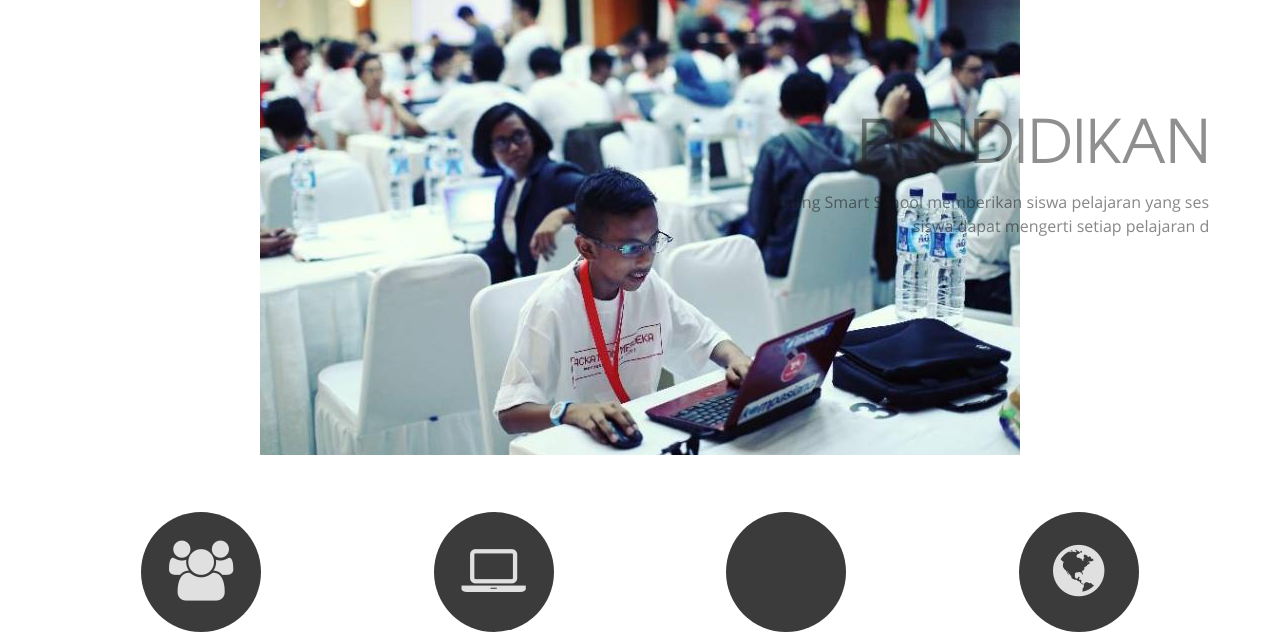
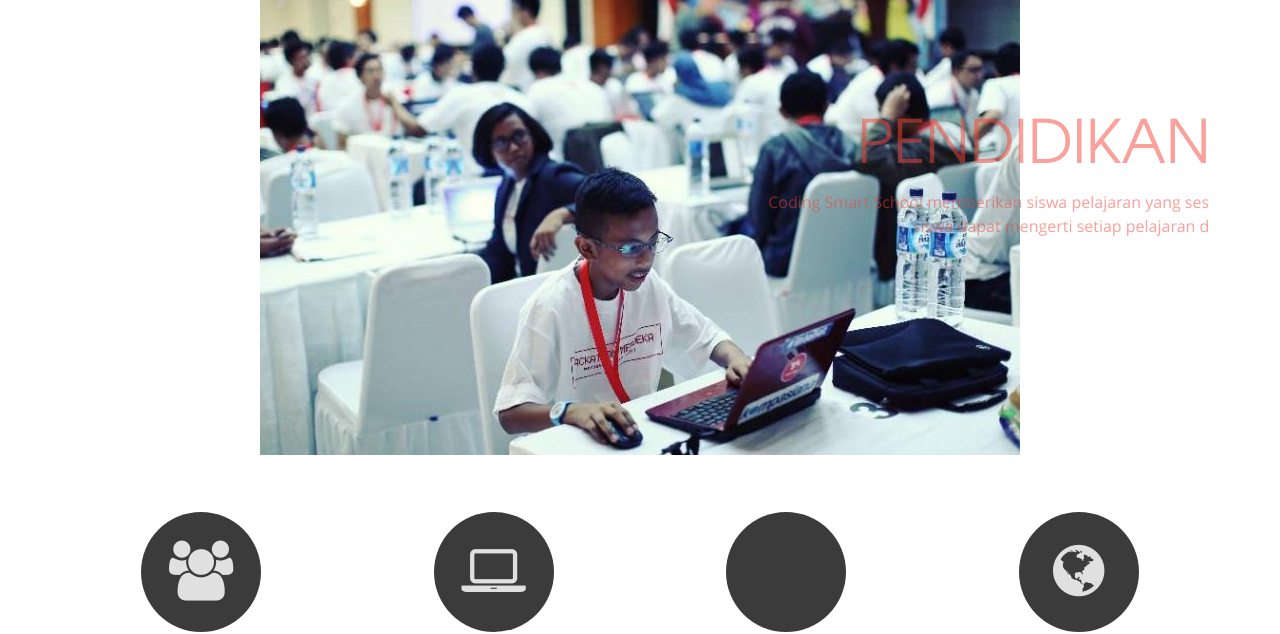
Before and after one commit to kitikirana/codingsmartschool.id, a plain HTML site: page index.html in a window 1280 px wide. Shown: the part 190-824 px from the top of the page. Drawn offline with Linux system fonts and the light colour scheme.

Commit message:
Update slider title color

```diff
--- a/css/slider.css
+++ b/css/slider.css
@@ -49,7 +49,7 @@
 .da-slide h2 {
 	font-family: 'texgyreadventorregular';
 	text-transform: uppercase;
-	color: #202020;
+	color: #F44336;
 	width: 70%;
 	top: 90px;
 	font-size:6em;
@@ -59,7 +59,7 @@
 .da-slide p{
 	font-family: 'open_sansregular';
 	top: 195px;
-	color: #101010;
+	color: #F44336;
 	font-size: 16px;
 	overflow: hidden;
 	line-height: 24px;
```
